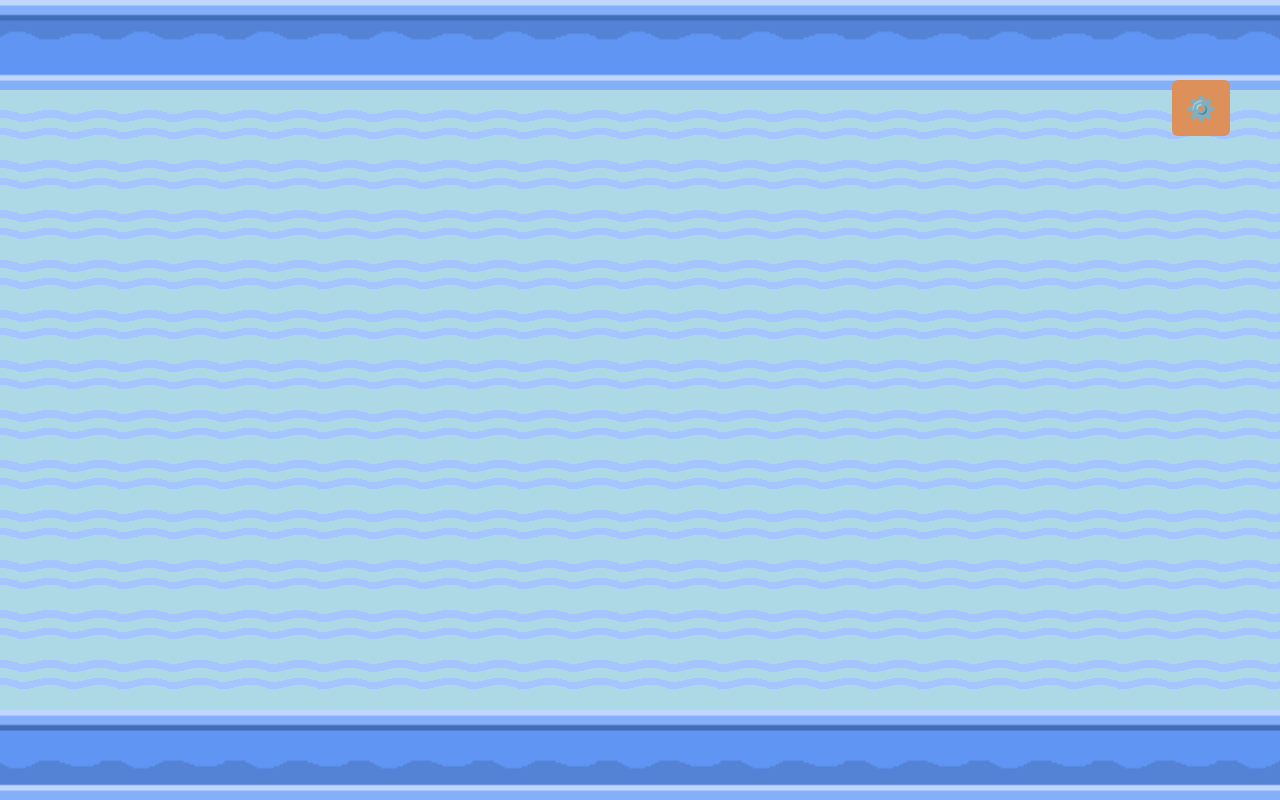
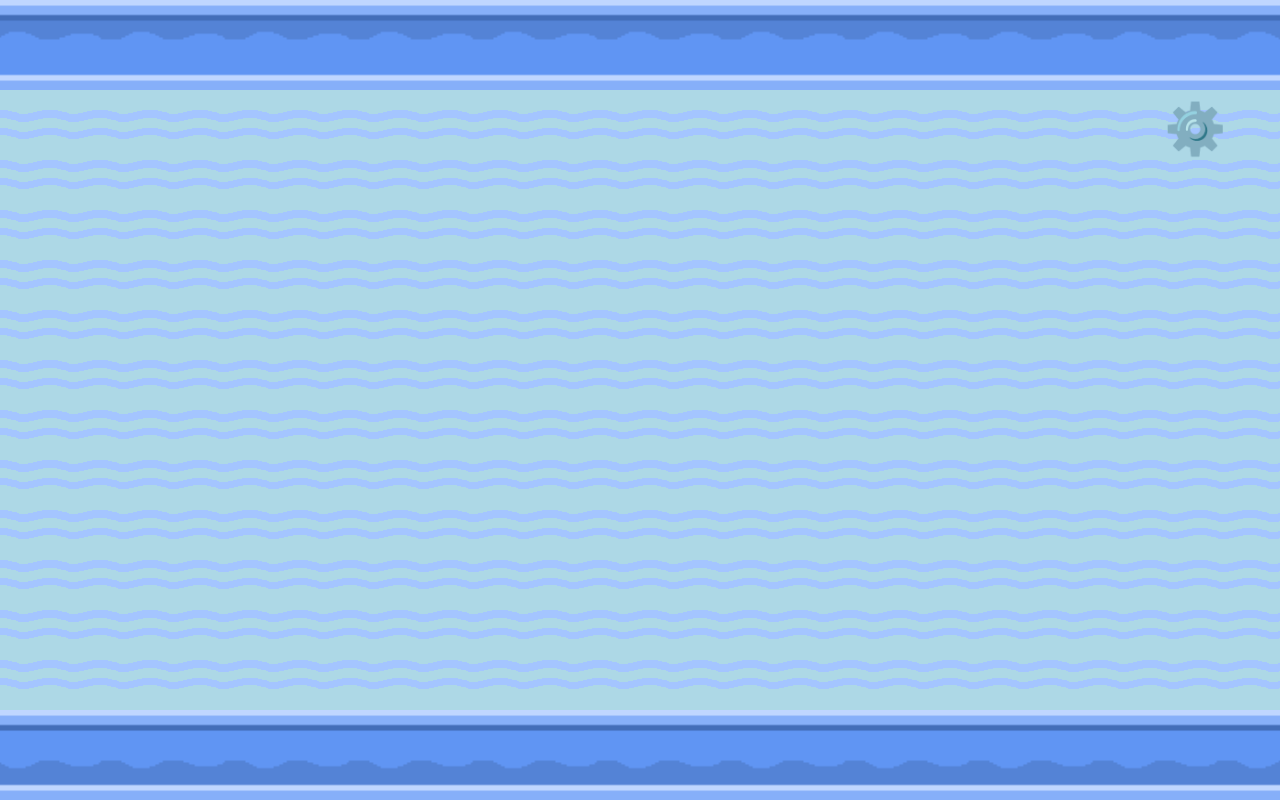
Before and after one commit to Mattquin45/INIT-Hardware-Build-Spring-2026, a React (Vite) app in the folder Firmware/src/components/Init-Firmware/: page / in a window 1280 px wide. Built offline with nearby package versions, Linux system fonts and the light colour scheme.

Commit message:
settings config

```diff
--- a/Firmware/src/components/Init-Firmware/src/index.css
+++ b/Firmware/src/components/Init-Firmware/src/index.css
@@ -26,37 +26,42 @@ html, body {
     padding: 10px;
     list-style: none;
     text-align: right;
+
 }
 .menu-button {
-    font-size: 24px;
+    font-size: 50px;
     cursor: pointer;
-    background-color: rgb(221, 144, 89);
     color: white;
     border: none;
+    width: 220px;
     padding: 10px 14px;
     border-radius: 6px;
+    height: 90px;
+
 }
 .drop {
     position: fixed;
     top: 80px;
-    right: 50px;
+    right: -25px;
     z-index: 900;
 }
 .dropdown {
     position: absolute;
-    top: 70px;
-    right: 0;
-     width: 120px;
+    top: 110px;
+    right: 80px;
+    width: 50%;
      font-family:'Gill Sans', 'Gill Sans MT', Calibri, 'Trebuchet MS', sans-serif
 
 }
 .setting-item {
     display: flex;
     align-items: center;
+
 }
 .setting-item span {
     margin-left: auto;
     white-space: nowrap;
+
 }
 .switch input { display: none; }
 .switch {
@@ -64,6 +69,7 @@ html, body {
     width: 40px;
     height: 20px;
     margin-left: -45px;
+
 }
 .slider {
     position: absolute;
```
